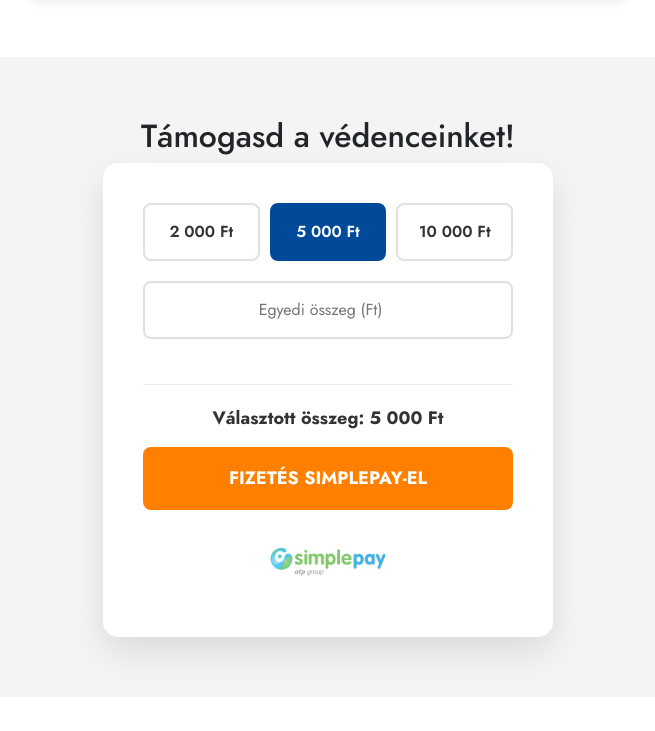
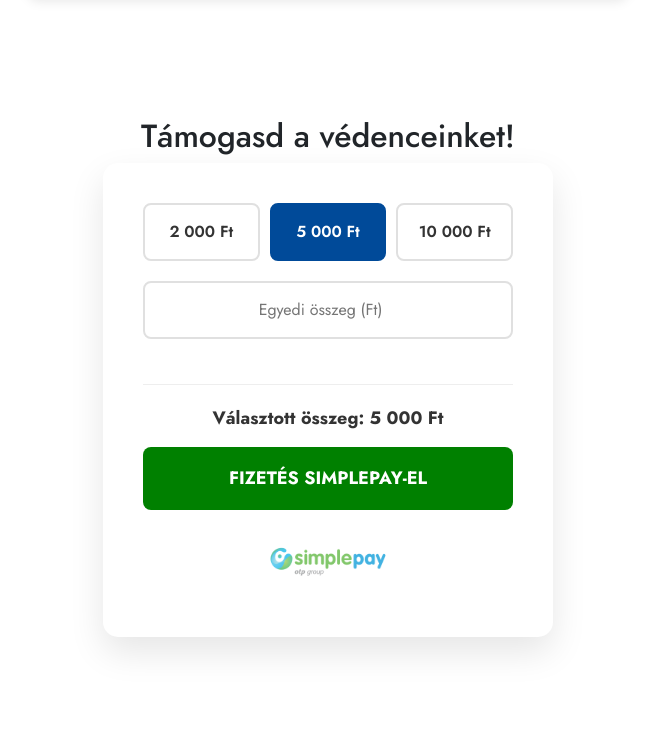
Before and after one commit to Robinhood0123/kutyak, a website: page public/index.html in a window 1280 px wide. Shown: the part 2609-3340 px from the top of the page, without its empty margins (312-967 px from the left). Drawn offline with nearby package versions, Linux system fonts and the light colour scheme.

Commit message:
adomany fix 0.1

```diff
--- a/public/style.css
+++ b/public/style.css
@@ -229,7 +229,6 @@ section{
 }
 .donation-section {
     padding: 60px 20px;
-    background-color: #f4f4f4;
     text-align: center;
     font-family: sans-serif;
 }
@@ -294,7 +293,7 @@ section{
 .simplepay-btn {
     width: 100%;
     padding: 18px;
-    background-color: #ff8000;
+    background-color: green;
     color: white;
     border: none;
     border-radius: 8px;
@@ -305,7 +304,7 @@ section{
     text-transform: uppercase;
 }
 .simplepay-btn:hover {
-    background-color: #e67300;
+    background-color: green;
     transform: translateY(-1px);
 }
 .payment-logos {
```
